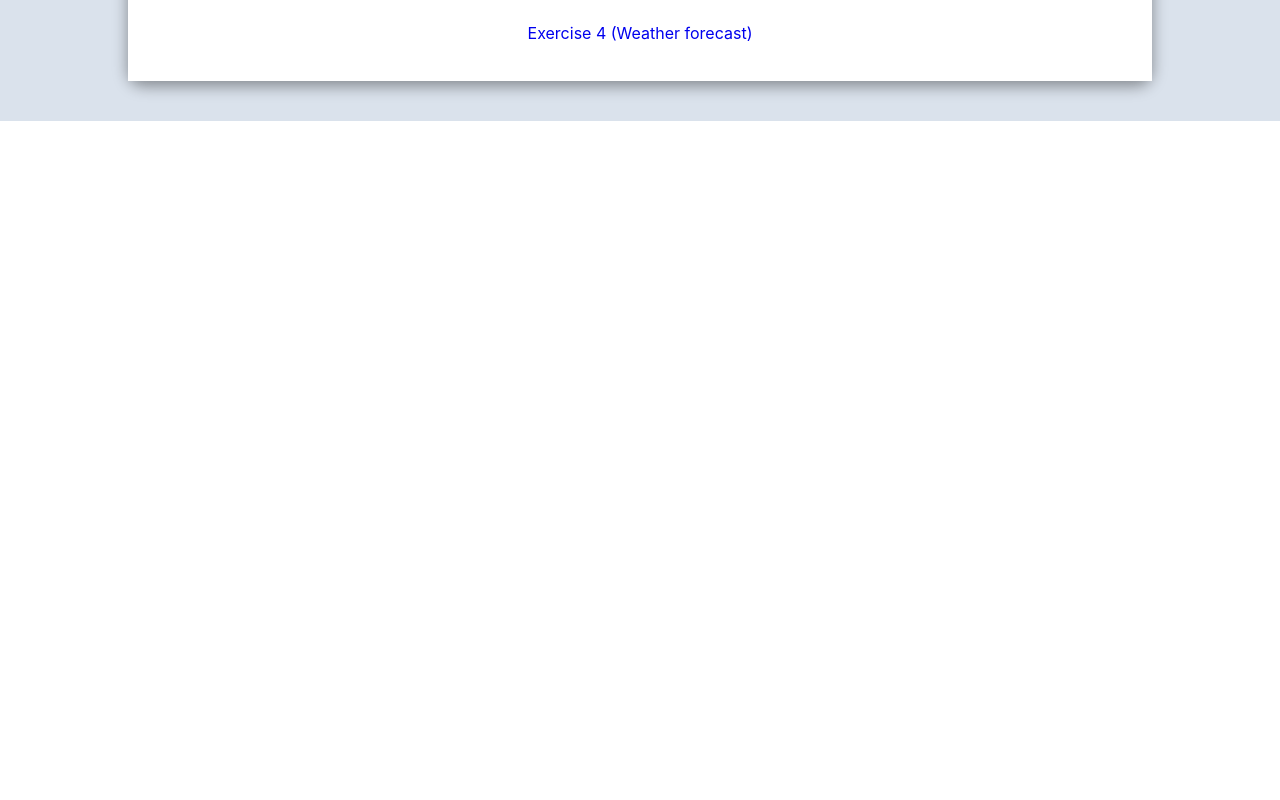
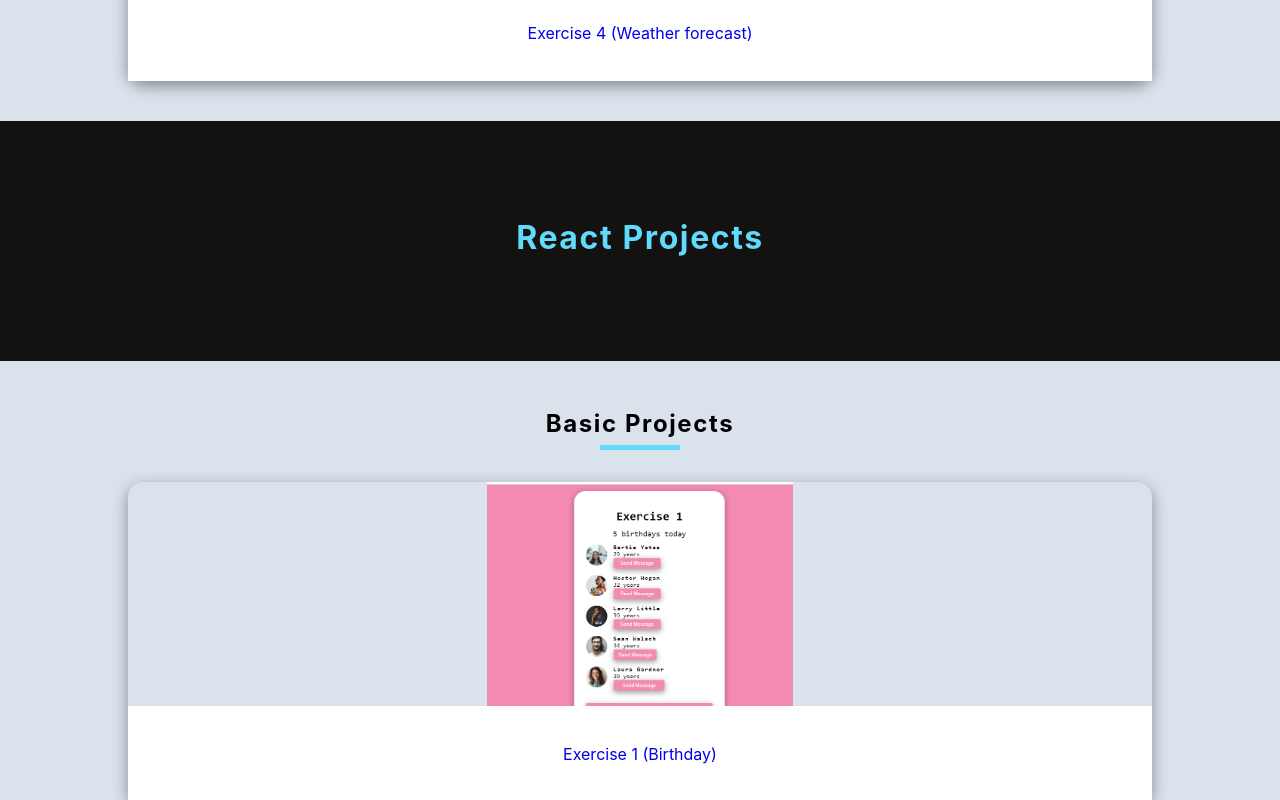
Before and after one commit to Ayiamco/firstreact, a React (Create React App) app: page / in a window 1280 px wide. Shown: the part 1680-2480 px from the top of the page. Before the commit the page ends 1801 px from the top, so only its background shows below. Built offline with nearby package versions, Linux system fonts and the light colour scheme.

Commit message:
refactor

```diff
--- a/src/App.js
+++ b/src/App.js
@@ -1,5 +1,5 @@
 import React from 'react'
-import {BrowserRouter as Router,Route} from "react-router-dom"
+import {BrowserRouter as Router,Route,Switch} from "react-router-dom"
 
 
 import HomePage from "./js/HomePage"
@@ -13,6 +13,7 @@ const App = () => {
 
     return (
             <Router>
+                <Switch>
                     <Route exact path ="/" >
                         <HomePage></HomePage>
                     </Route>
@@ -28,6 +29,9 @@ const App = () => {
                     <Route exact path ="/Exercise4">
                             <Exercise4></Exercise4>
                     </Route>
+                    </Switch>
+
+                <Route path="*" component={HomePage}></Route>
             </Router>
 
     )
```
Also changed, not shown: 1 other file (tests, documents, lock files or other folders). Lines whose indentation alone changed are shown as unchanged.
